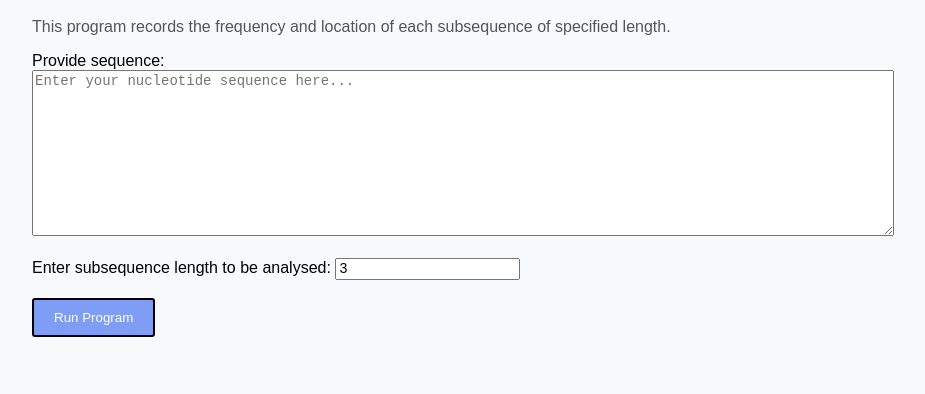
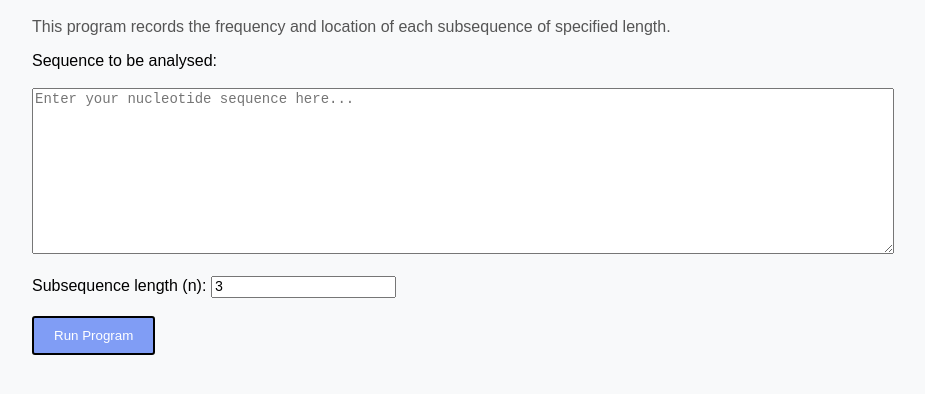
Before and after one commit to kiasl/SeqFreq, a plain HTML site: page SeqFreq.html in a window 1280 px wide. Shown: the part 80-474 px from the top of the page, without its empty margins (8-933 px from the left). Drawn offline with Linux system fonts and the light colour scheme.

Commit message:
Update SeqFreq.html

```diff
--- a/SeqFreq.html
+++ b/SeqFreq.html
@@ -62,11 +62,11 @@
     <h1>Sequence Frequency and Location</h1>
     <p>This program records the frequency and location of each subsequence of specified length.</p>
 
-    <label for="sequence">Provide sequence:</label><br>
+    <label for="sequence">Sequence to be analysed:</label><br><br>
     <textarea id="sequence" rows="10" cols="100" placeholder="Enter your nucleotide sequence here..."></textarea>
     <br><br>
 
-    <label for="length">Enter subsequence length to be analysed:</label>
+    <label for="length">Subsequence length (n):</label>
     <input type="number" id="length" value="3" min="1">
     <br><br>
 
```
